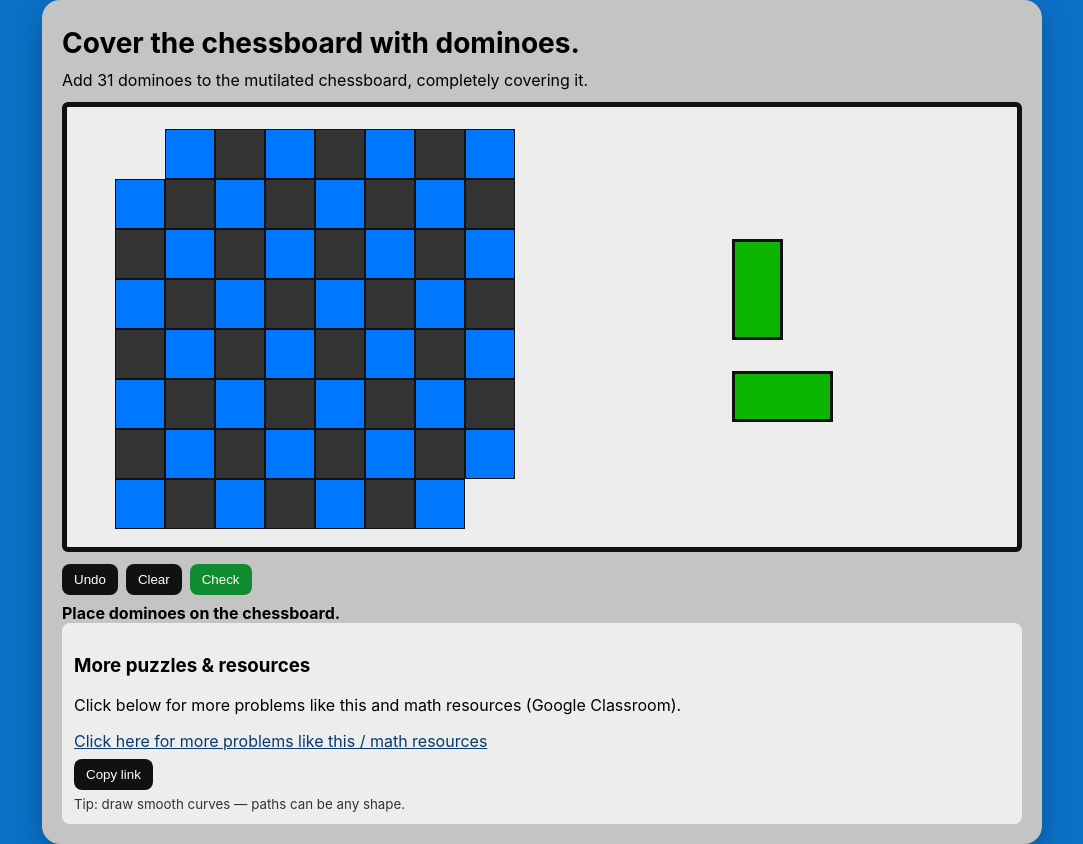
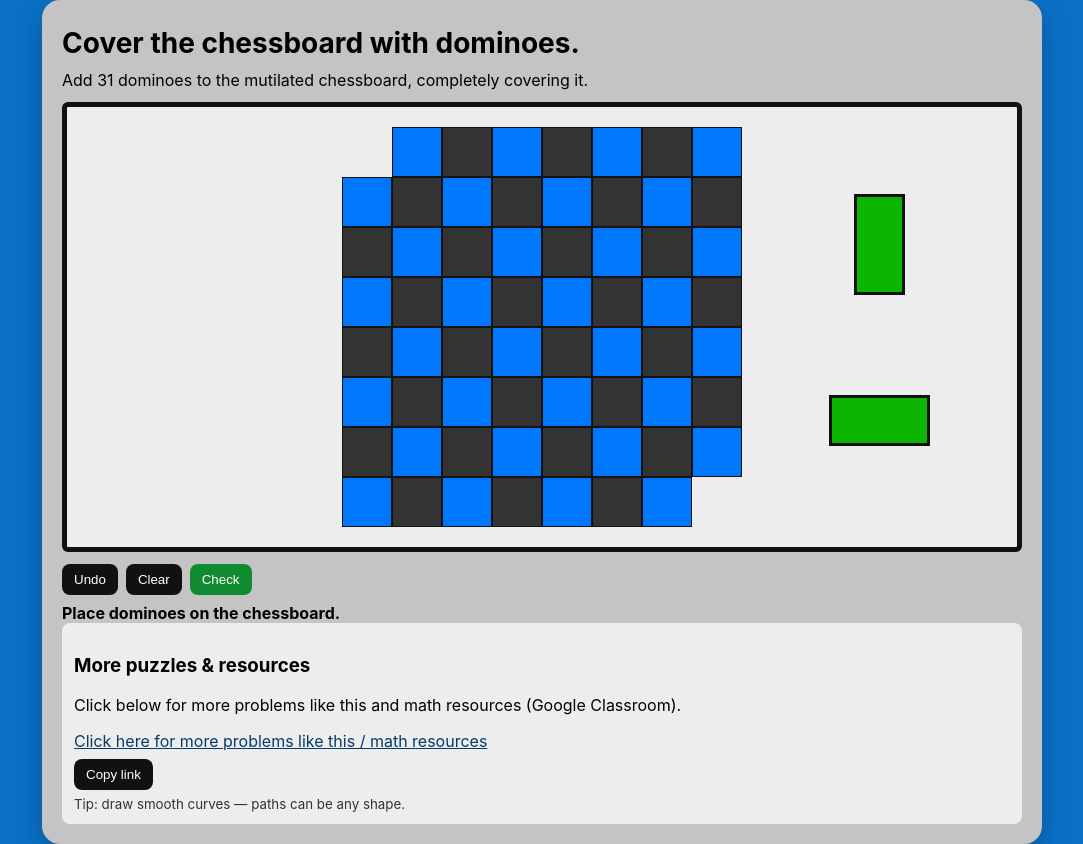
Before and after one commit to wmcmathclub/wmcmathclub.github.io, a plain HTML site: page puzzles/mutilated-chessboard.html in a window 1280 px wide. Shown: the whole page, without its empty margins (98-1181 px from the left). Drawn offline with Linux system fonts and the light colour scheme.

Commit message:
positioning fix

```diff
--- a/puzzles/mutilated-chessboard.html
+++ b/puzzles/mutilated-chessboard.html
@@ -7,13 +7,14 @@
   <link rel="stylesheet" href="style.css">
   <style>
     .board{
-        width: calc(min(75vw,400px));
-        height: calc(min(75vw,400px));
+        width: calc(min(70vw,400px));
+        height: calc(min(70vw,400px));
         display: grid;
         grid-template-columns: auto auto auto auto auto auto auto auto;
-        position: relative;
-        top: 5%;
-        left: 5%;
+        position: absolute;
+        top: 50%;
+        left: 50%;
+        transform: translate(-50%,-50%);
         user-select:none;
     }
 
@@ -43,13 +44,32 @@
     }
 
     .vertical {
-        width: calc(min(75vw,400px)/8 - 5px);
-        height: calc(min(75vw,400px)/4 - 5px);
+        width: calc(min(70vw,400px)/8 - 5px);
+        height: calc(min(70vw,400px)/4 - 5px);
+        left: 85%;
+        top: 30%;
     }
 
     .horizontal {
-        width: calc(min(75vw,400px)/4 - 5px);
-        height: calc(min(75vw,400px)/8 - 5px);
+        width: calc(min(70vw,400px)/4 - 5px);
+        height: calc(min(70vw,400px)/8 - 5px);
+        left: 85%;
+        top: 70%;
+    }
+
+    @media (max-width: 768px) {
+      .board {
+        top: 5%;
+        transform: translate(-50%,0);
+      }
+      .vertical {
+        left: 30%;
+        top: 90%;
+      }
+      .horizontal {
+        left: 70%;
+        top: 90%;
+      }
     }
   </style>
 </head>
@@ -61,8 +81,8 @@
     <div class="play">
       <div id="playArea" class="play-area" aria-label="puzzle area">
         <div class="board" id="board"></div>
-        <div class="vertical domino" data-orient="vertical" style="left: 70%; top: 30%"></div>
-        <div class="horizontal domino" data-orient="horizontal" style="left: 70%; top: 60%"></div>
+        <div class="vertical domino" data-orient="vertical"></div>
+        <div class="horizontal domino" data-orient="horizontal"></div>
       </div>
 
       <script>
@@ -77,6 +97,14 @@
                   }
                   document.getElementById('board').appendChild(square);
               }
+          }
+
+          const area = document.getElementById("playArea").getBoundingClientRect();
+          const selections = Array.from(document.querySelectorAll('.domino'));
+          for(const el of selections) {
+            const box = el.getBoundingClientRect();
+            el.style.left = box.left-area.left-box.width/2 + 'px';
+            el.style.top = box.top-area.top-box.height/2 + 'px';
           }
       </script>
 
@@ -155,8 +183,8 @@
             } else {
               active.domino.style.borderColor = 'black';
             }
-            active.domino.style.left = col*b.width/8 + b.left - playRect.left-5 + 'px';
-            active.domino.style.top = row*b.height/8 + b.top - playRect.top-5 + 'px';
+            active.domino.style.left = col*b.width/8 + b.left - playRect.left-6 + 'px';
+            active.domino.style.top = row*b.height/8 + b.top - playRect.top-6 + 'px';
             active.posr = row; active.posc = col;
           }
         } else {
```
